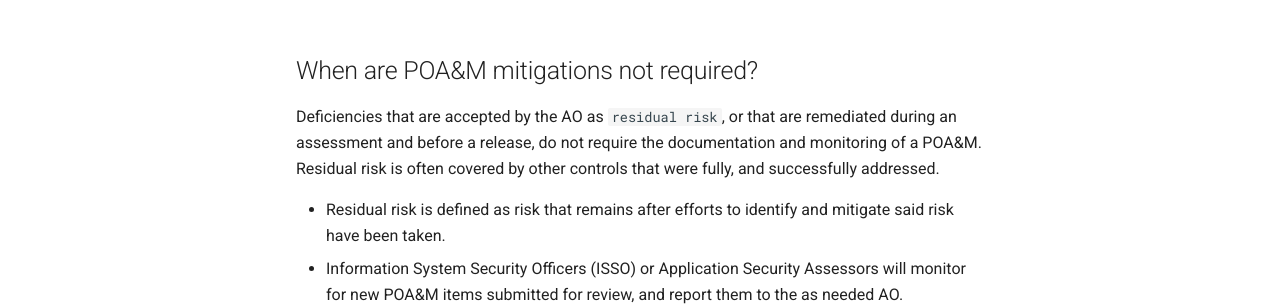
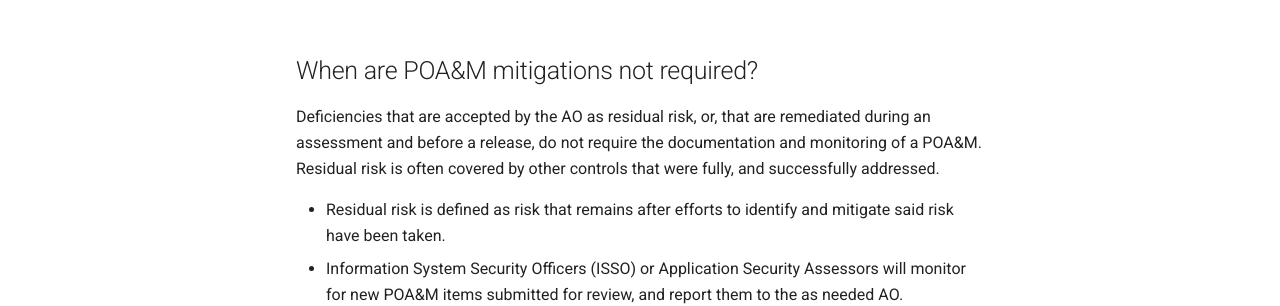
Before and after one commit to rise8-us/cato-playbook, an MkDocs documentation site: the page built from docs/poam.md, in a window 1280 px wide and 974 px high. Shown: the part 486-792 px from the top of the window. Built offline with MkDocs 1.6.1 and Material for MkDocs 9.7.7, drawn with Linux system fonts in a browser that asks for light colours; comment, search, counter and statistics services are not loaded.

```diff
--- a/docs/poam.md
+++ b/docs/poam.md
@@ -6,7 +6,7 @@ The Plan of Action and Milestones (POA&Ms) describes the actions that are planne
 <br/>
 
 ## When are POA&M mitigations not required?
-Deficiencies that are accepted by the AO as `residual risk`, or that are remediated during an assessment and before a release, do not require the documentation and monitoring of a POA&M. Residual risk is often covered by other controls that were fully, and successfully addressed.
+Deficiencies that are accepted by the AO as residual risk, or, that are remediated during an assessment and before a release, do not require the documentation and monitoring of a POA&M. Residual risk is often covered by other controls that were fully, and successfully addressed.
 
 - Residual risk is defined as risk that remains after efforts to identify and mitigate said risk have been taken.
 - Information System Security Officers (ISSO) or Application Security Assessors will monitor for new POA&M items submitted for review, and report them to the as needed AO.
```
